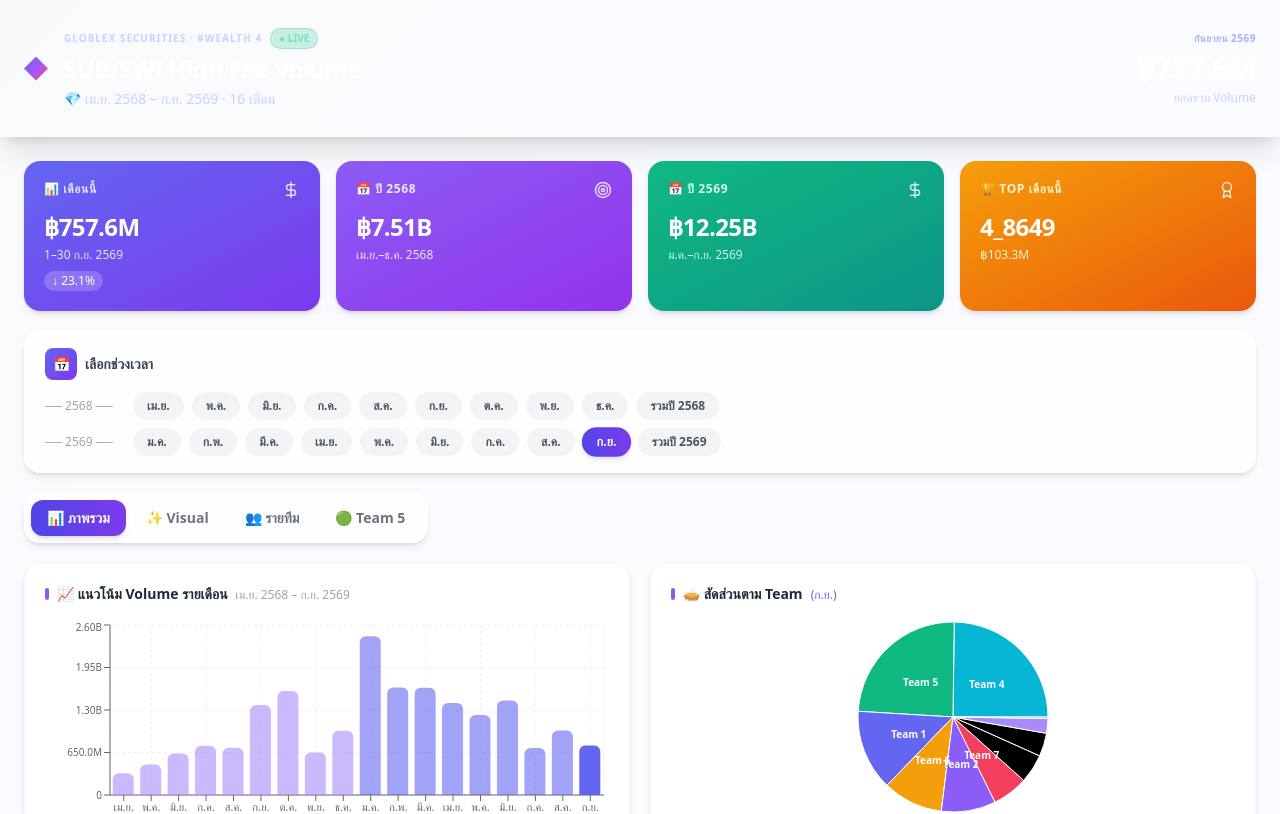
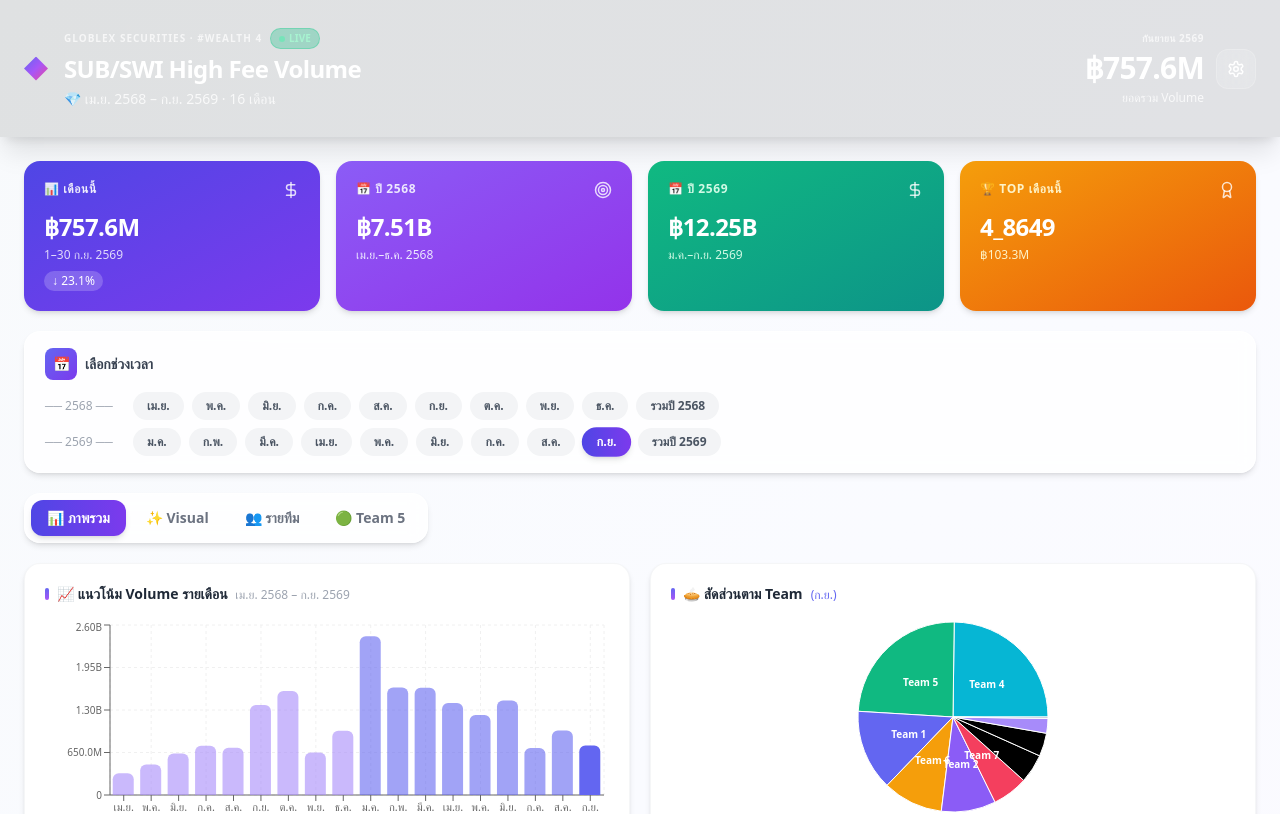
Before and after one commit to minetose-oss/Diamond-3.5, a React (Vite) app: page / in a window 1280 px wide. Shown: the top 814 px of the page. Built offline with nearby package versions, Linux system fonts and the light colour scheme.

Commit message:
ui: add dark mode + 4 color themes (indigo/rose/emerald/gold) + settings panel + more animations

```diff
--- a/src/App.tsx
+++ b/src/App.tsx
@@ -1,4 +1,5 @@
-import { useState, useMemo } from "react";
+import { useState, useMemo, useEffect } from "react";
+import { Settings, Moon, Sun, Palette, X, Check } from "lucide-react";
 import {
   BarChart, Bar, XAxis, YAxis, CartesianGrid, Tooltip,
   ResponsiveContainer, PieChart, Pie, Cell, Legend,
@@ -504,6 +505,15 @@ type T5SubTab = "table"|"compare"|"tracker"|"profile";
 
 // ─── APP ─────────────────────────────────────────────────────────────────────
 
+// Theme definitions
+type Theme = "indigo" | "rose" | "emerald" | "gold";
+const THEMES: Record<Theme, {name: string; gradient: string; hero: string; light: string; icon: string; text: string; bg: string}> = {
+  indigo:  { name:"Indigo",  gradient:"from-indigo-600 to-violet-600", hero:"bg-diamond-hero",     light:"from-slate-50 via-indigo-50/30 to-violet-50/40", icon:"#6366f1", text:"#6366f1", bg:"bg-indigo-500" },
+  rose:    { name:"Rose",    gradient:"from-rose-500 to-pink-600",   hero:"bg-rose-hero",         light:"from-rose-50 via-pink-50/30 to-fuchsia-50/40", icon:"#f43f5e", text:"#f43f5e", bg:"bg-rose-500" },
+  emerald: { name:"Emerald", gradient:"from-emerald-500 to-teal-600", hero:"bg-emerald-hero",     light:"from-emerald-50 via-teal-50/30 to-cyan-50/40", icon:"#10b981", text:"#10b981", bg:"bg-emerald-500" },
+  gold:    { name:"Gold",    gradient:"from-amber-500 to-orange-600", hero:"bg-gold-hero",        light:"from-amber-50 via-yellow-50/30 to-orange-50/40", icon:"#f59e0b", text:"#f59e0b", bg:"bg-amber-500" },
+};
+
 export default function App() {
   const [tab, setTab] = useState<Tab>("overview");
   const [filter, setFilter] = useState<string>("sep");
@@ -515,6 +525,19 @@ export default function App() {
   const [cmpMonths, setCmpMonths] = useState<string[]>(["jan","feb"]);
   // profile page
   const [profileCode, setProfileCode] = useState<string>("");
+  // UI preferences
+  const [darkMode, setDarkMode] = useState<boolean>(false);
+  const [theme, setTheme] = useState<Theme>("indigo");
+  const [showSettings, setShowSettings] = useState<boolean>(false);
+
+  // Apply dark mode to html
+  useEffect(() => {
+    if (darkMode) {
+      document.documentElement.classList.add("dark");
+    } else {
+      document.documentElement.classList.remove("dark");
+    }
+  }, [darkMode]);
 
   // monthly totals
   const monthTotals = useMemo(() =>
@@ -832,42 +855,115 @@ export default function App() {
     return mp;
   },[janRanked,febRanked]);
 
+  const t = THEMES[theme];
   return (
-    <div className="min-h-screen bg-gradient-to-br from-slate-50 via-indigo-50/30 to-violet-50/40 font-sans">
+    <div className={`min-h-screen bg-gradient-to-br ${t.light} font-sans`}>
       {/* Header */}
-      <div className="bg-diamond-hero sparkle-bg text-white px-6 py-7 shadow-xl">
-        <div className="max-w-7xl mx-auto flex flex-wrap gap-4 items-center justify-between">
+      <div className={`${t.hero} sparkle-bg text-white px-6 py-7 shadow-xl relative overflow-hidden`}>
+        <div className="absolute inset-0 bg-black/10"></div>
+        <div className="max-w-7xl mx-auto flex flex-wrap gap-4 items-center justify-between relative">
           <div className="flex items-center gap-4">
-            <div className="diamond-icon w-12 h-12 shadow-lg"></div>
+            <div className="diamond-icon w-12 h-12 shadow-lg pulse-glow"></div>
             <div>
               <div className="flex items-center gap-2 mb-1">
-                <span className="text-[10px] uppercase tracking-widest text-indigo-200 font-bold">Globlex Securities · #Wealth 4</span>
-                <span className="text-[10px] px-2 py-0.5 rounded-full bg-emerald-500/20 text-emerald-300 font-semibold border border-emerald-400/30">● LIVE</span>
+                <span className="text-[10px] uppercase tracking-widest text-white/70 font-bold">Globlex Securities · #Wealth 4</span>
+                <span className="text-[10px] px-2 py-0.5 rounded-full bg-emerald-500/30 text-emerald-200 font-semibold border border-emerald-400/40 flex items-center gap-1">
+                  <span className="w-1.5 h-1.5 rounded-full bg-emerald-300 animate-pulse"></span> LIVE
+                </span>
               </div>
               <h1 className="text-2xl font-bold tracking-tight">SUB/SWI High Fee Volume</h1>
-              <p className="text-indigo-200 text-sm mt-1">💎 เม.ย. 2568 – ก.ย. 2569 · 16 เดือน</p>
+              <p className="text-white/80 text-sm mt-1">💎 เม.ย. 2568 – ก.ย. 2569 · 16 เดือน</p>
             </div>
           </div>
-          <div className="text-right">
-            <div className="text-[10px] uppercase tracking-wider text-indigo-300 font-bold mb-1">
-              {monthLabel ? monthLabel.label : filter==="all25"?"รวมปี 2568":"รวมปี 2569"}
-            </div>
-            <div className="text-3xl font-bold tracking-tight">฿{fmt(grandTotal)}</div>
-            <div className="text-indigo-200 text-xs mt-1">ยอดรวม Volume</div>
+          <div className="flex items-center gap-3">
+            <div className="text-right">
+              <div className="text-[10px] uppercase tracking-wider text-white/70 font-bold mb-1">
+                {monthLabel ? monthLabel.label : filter==="all25"?"รวมปี 2568":"รวมปี 2569"}
+              </div>
+              <div className="text-3xl font-bold tracking-tight number-pulse">฿{fmt(grandTotal)}</div>
+              <div className="text-white/80 text-xs mt-1">ยอดรวม Volume</div>
+            </div>
+            <button onClick={() => setShowSettings(!showSettings)}
+              className="w-10 h-10 rounded-xl bg-white/15 hover:bg-white/25 backdrop-blur transition-all flex items-center justify-center text-white border border-white/20"
+              title="Settings">
+              <Settings size={18} className={showSettings ? "rotate-90 transition-transform" : "transition-transform"} />
+            </button>
           </div>
         </div>
       </div>
 
+      {/* Settings Panel */}
+      {showSettings && (
+        <div className="fixed inset-0 bg-black/30 z-50 flex items-start justify-end" onClick={() => setShowSettings(false)}>
+          <div className="slide-in-right bg-white dark:bg-slate-800 w-80 max-w-full h-full shadow-2xl p-6 space-y-5 overflow-y-auto"
+            onClick={(e) => e.stopPropagation()}>
+            <div className="flex items-center justify-between">
+              <h2 className="text-lg font-bold flex items-center gap-2 text-gray-800 dark:text-white">
+                <Settings size={18}/> ตั้งค่า UI
+              </h2>
+              <button onClick={() => setShowSettings(false)} className="w-8 h-8 rounded-lg hover:bg-gray-100 dark:hover:bg-slate-700 flex items-center justify-center">
+                <X size={16} className="text-gray-600 dark:text-gray-300"/>
+              </button>
+            </div>
+
+            {/* Dark mode toggle */}
+            <div>
+              <label className="text-sm font-semibold text-gray-700 dark:text-gray-200 mb-2 block">โหมดการแสดงผล</label>
+              <button onClick={() => setDarkMode(!darkMode)}
+                className={`w-full flex items-center justify-between px-4 py-3 rounded-xl border transition-all ${
+                  darkMode ? "bg-slate-700 text-white border-slate-600" : "bg-gray-50 text-gray-700 border-gray-200"
+                }`}>
+                <span className="flex items-center gap-2 text-sm font-semibold">
+                  {darkMode ? <Moon size={16}/> : <Sun size={16}/>}
+                  {darkMode ? "Dark Mode" : "Light Mode"}
+                </span>
+                <div className={`w-10 h-5 rounded-full p-0.5 transition-all ${darkMode ? "bg-indigo-500" : "bg-gray-300"}`}>
+                  <div className={`w-4 h-4 rounded-full bg-white shadow transition-transform ${darkMode ? "translate-x-5" : ""}`}></div>
+                </div>
+              </button>
+            </div>
+
+            {/* Theme picker */}
+            <div>
+              <label className="text-sm font-semibold text-gray-700 dark:text-gray-200 mb-2 block flex items-center gap-1">
+                <Palette size={14}/> ธีมสี
+              </label>
+              <div className="grid grid-cols-2 gap-2">
+                {(Object.keys(THEMES) as Theme[]).map((k) => {
+                  const th = THEMES[k];
+                  return (
+                    <button key={k} onClick={() => setTheme(k)}
+                      className={`relative px-3 py-3 rounded-xl border-2 transition-all overflow-hidden ${
+                        theme === k ? "border-gray-800 dark:border-white scale-105 shadow-lg" : "border-transparent hover:scale-102"
+                      }`}>
+                      <div className={`absolute inset-0 bg-gradient-to-br ${th.gradient} opacity-90`}></div>
+                      <div className="relative flex items-center justify-between text-white">
+                        <span className="font-bold text-sm">{th.name}</span>
+                        {theme === k && <Check size={14} className="scale-pop"/>}
+                      </div>
+                    </button>
+                  );
+                })}
+              </div>
+            </div>
+
+            <div className="text-xs text-gray-500 dark:text-gray-400 pt-3 border-t border-gray-200 dark:border-slate-700">
+              <p>💡 เคล็ดลับ: ธีมจะถูกบันทึกไว้ในเซสชันนี้</p>
+            </div>
+          </div>
+        </div>
+      )}
+
       <div className="max-w-7xl mx-auto px-6 py-6 space-y-5">
         {/* KPI */}
-        <div className="grid grid-cols-2 md:grid-cols-4 gap-4">
-          <div className="kpi-card rounded-2xl p-5 shadow-md bg-gradient-to-br from-indigo-500 to-violet-600 text-white">
+        <div className="grid grid-cols-2 md:grid-cols-4 gap-4 stagger">
+          <div className={`kpi-card rounded-2xl p-5 shadow-md bg-gradient-to-br ${t.gradient} text-white`}>
             <div className="flex items-start justify-between mb-3">
-              <span className="text-xs font-semibold uppercase tracking-wider text-indigo-100">📊 เดือนนี้</span>
+              <span className="text-xs font-semibold uppercase tracking-wider text-white/90">📊 เดือนนี้</span>
               <DollarSign size={18} className="text-white/80"/>
             </div>
             <div className="text-2xl font-bold tracking-tight">฿{fmt(grandTotal)}</div>
-            <div className="text-indigo-100 text-xs mt-1">{monthLabel?.range || (filter==="all25"?"ปี 2568":filter==="all26"?"ปี 2569":"")}</div>
+            <div className="text-white/80 text-xs mt-1">{monthLabel?.range || (filter==="all25"?"ปี 2568":filter==="all26"?"ปี 2569":"")}</div>
             {diffPct!==null && (
               <div className="text-xs mt-2 inline-flex items-center gap-1 px-2 py-0.5 rounded-full bg-white/20">
                 {diffPct>0?"↑":diffPct<0?"↓":"•"} {Math.abs(diffPct).toFixed(1)}%
--- a/src/index.css
+++ b/src/index.css
@@ -220,3 +220,109 @@ body {
   box-shadow: 0 8px 24px rgba(0,0,0,0.15) !important;
   padding: 8px 12px !important;
 }
+
+/* ── Theme: Rose ── */
+.bg-rose-hero {
+  background: linear-gradient(135deg, #881337 0%, #be123c 25%, #db2777 50%, #e11d48 75%, #881337 100%);
+  background-size: 200% 200%;
+  animation: gradient-shift 12s ease infinite;
+}
+
+/* ── Theme: Emerald ── */
+.bg-emerald-hero {
+  background: linear-gradient(135deg, #064e3b 0%, #047857 25%, #0d9488 50%, #059669 75%, #064e3b 100%);
+  background-size: 200% 200%;
+  animation: gradient-shift 12s ease infinite;
+}
+
+/* ── Theme: Gold ── */
+.bg-gold-hero {
+  background: linear-gradient(135deg, #78350f 0%, #b45309 25%, #d97706 50%, #f59e0b 75%, #78350f 100%);
+  background-size: 200% 200%;
+  animation: gradient-shift 12s ease infinite;
+}
+
+/* ── Stagger animation ── */
+@keyframes stagger-fade-up {
+  from { opacity: 0; transform: translateY(12px); }
+  to { opacity: 1; transform: translateY(0); }
+}
+.stagger > * { animation: stagger-fade-up 0.4s ease-out backwards; }
+.stagger > *:nth-child(1) { animation-delay: 0.05s; }
+.stagger > *:nth-child(2) { animation-delay: 0.10s; }
+.stagger > *:nth-child(3) { animation-delay: 0.15s; }
+.stagger > *:nth-child(4) { animation-delay: 0.20s; }
+.stagger > *:nth-child(5) { animation-delay: 0.25s; }
+.stagger > *:nth-child(6) { animation-delay: 0.30s; }
+.stagger > *:nth-child(7) { animation-delay: 0.35s; }
+.stagger > *:nth-child(8) { animation-delay: 0.40s; }
+.stagger > *:nth-child(9) { animation-delay: 0.45s; }
+.stagger > *:nth-child(10) { animation-delay: 0.50s; }
+
+/* ── Pulse glow ── */
+@keyframes pulse-glow {
+  0%, 100% { box-shadow: 0 0 20px rgba(99,102,241,0.3); }
+  50% { box-shadow: 0 0 35px rgba(99,102,241,0.6); }
+}
+.pulse-glow { animation: pulse-glow 3s ease-in-out infinite; }
+
+/* ── Slide in right ── */
+@keyframes slide-in-right {
+  from { transform: translateX(100%); opacity: 0; }
+  to { transform: translateX(0); opacity: 1; }
+}
+.slide-in-right { animation: slide-in-right 0.3s cubic-bezier(0.4,0,0.2,1); }
+
+/* ── Scale pop ── */
+@keyframes scale-pop {
+  0% { transform: scale(0.8); opacity: 0; }
+  50% { transform: scale(1.05); }
+  100% { transform: scale(1); opacity: 1; }
+}
+.scale-pop { animation: scale-pop 0.3s ease-out; }
+
+/* ── Skeleton loading shimmer ── */
+@keyframes shimmer {
+  0% { background-position: -200% 0; }
+  100% { background-position: 200% 0; }
+}
+.shimmer {
+  background: linear-gradient(90deg, #f3f4f6 0%, #e5e7eb 50%, #f3f4f6 100%);
+  background-size: 200% 100%;
+  animation: shimmer 1.5s infinite;
+}
+
+/* ── Hover tilt effect ── */
+.tilt-hover { transition: transform 0.3s ease; }
+.tilt-hover:hover { transform: perspective(1000px) rotateY(2deg) rotateX(-2deg) scale(1.02); }
+
+/* ── Gradient text ── */
+.gradient-text {
+  background: linear-gradient(135deg, #6366f1 0%, #a855f7 50%, #ec4899 100%);
+  -webkit-background-clip: text;
+  background-clip: text;
+  -webkit-text-fill-color: transparent;
+  color: transparent;
+}
+
+/* ── Number ticker ── */
+@keyframes number-pulse {
+  0%, 100% { transform: scale(1); }
+  50% { transform: scale(1.05); }
+}
+.number-pulse { animation: number-pulse 0.3s ease; }
+
+/* ── Dark mode refinements ── */
+.dark .bg-white { background-color: #1e293b !important; }
+.dark .bg-white\/80 { background-color: rgba(30, 41, 59, 0.85) !important; }
+.dark .text-gray-700 { color: #e2e8f0 !important; }
+.dark .text-gray-800 { color: #f1f5f9 !important; }
+.dark .text-gray-600 { color: #cbd5e1 !important; }
+.dark .text-gray-500 { color: #94a3b8 !important; }
+.dark .text-gray-400 { color: #64748b !important; }
+.dark .border-gray-100\/80 { border-color: rgba(51, 65, 85, 0.6) !important; }
+.dark .bg-gray-100 { background-color: #334155 !important; }
+.dark .bg-gray-200 { background-color: #475569 !important; }
+.dark .hover\:bg-gray-200:hover { background-color: #475569 !important; }
+.dark .bg-gray-50 { background-color: #0f172a !important; }
+.dark .shimmer { background: linear-gradient(90deg, #1e293b 0%, #334155 50%, #1e293b 100%); background-size: 200% 100%; }
```
